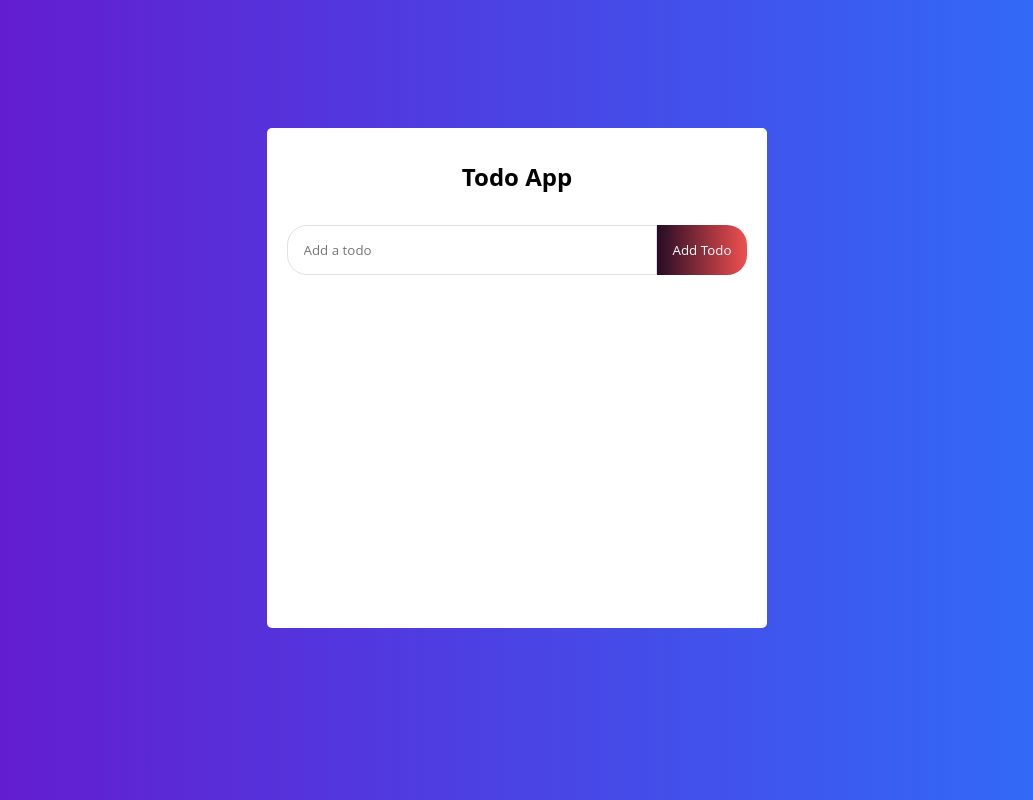
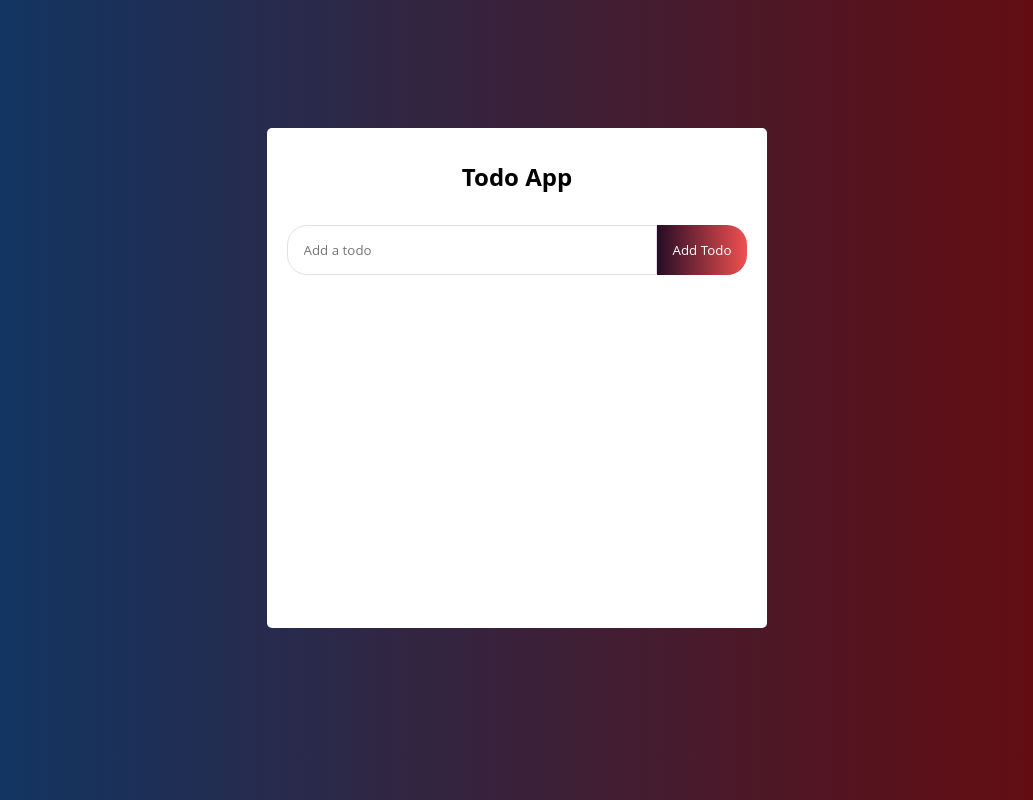
Before and after one commit to ahilynd/todoapp, a React (Create React App) app: page / in a window 1280 px wide. Shown: the whole page, without its empty margins (123-1156 px from the left). Built offline with nearby package versions, Linux system fonts and the light colour scheme.

Commit message:
changing background color

```diff
--- a/src/App.css
+++ b/src/App.css
@@ -6,8 +6,8 @@
 body {
   background: linear-gradient(
     90deg,
-    rgba(105, 20, 204, 1) 0%,
-    rgba(44, 114, 251, 1) 100%
+    rgba(8, 58, 108) 0%,
+    rgba(108, 8, 8) 100%
   );
 }
 .todo-app {
```
